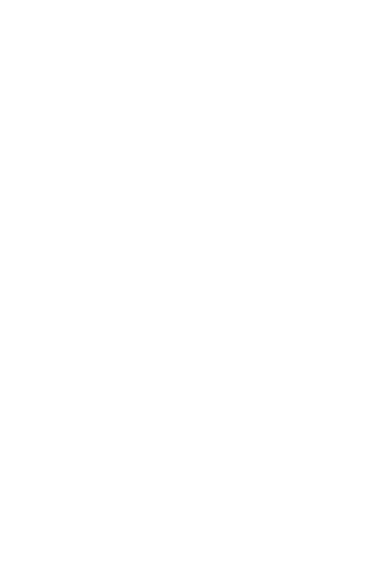
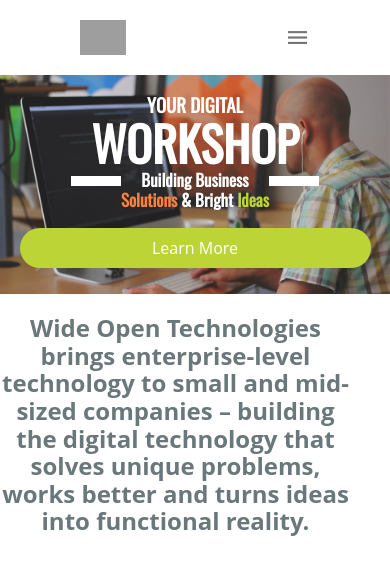
Before and after one commit to ryan-durrant/WideOpenWebsite, a plain HTML site: page index.html in a window 390 px wide. Drawn offline with nearby package versions, Linux system fonts and the light colour scheme; grey boxes are pictures that could not be loaded.

Commit message:
Pushing updates to top part of mobile

```diff
--- a/css/style.css
+++ b/css/style.css
@@ -0,0 +1,103 @@
+@import url('https://fonts.googleapis.com/css?family=Oswald');
+
+html, body {
+  box-sizing: border-box;
+}
+
+nav {
+  display: flex;
+  justify-content: space-around;
+  align-items: center;
+  height: 75px;
+}
+
+#mobileLogo {
+  height: 35px;
+}
+
+#hamburger {
+  width: 25px;
+  height: 25px;
+  align-self: center;
+}
+
+#upperImage {
+  /*width: 125%;
+  margin: auto;*/
+  width: 100%;
+  align-self:center;
+}
+
+.upperImageSection {
+  position: relative;
+  display: flex;
+  justify-content: center;
+}
+
+#heading {
+  text-transform: uppercase;
+}
+.upperText {
+  color: white;
+  position: absolute;
+  top: 0;
+  font-family: 'Oswald', sans-serif;
+  text-align: center;
+}
+
+#orangeText {
+  color: #FF803A;
+}
+
+#greenText {
+  color: #BDD436;
+}
+
+#heading2nd {
+  text-transform: capitalize;
+}
+
+.upperWhiteLine {
+  width: 50px;
+  border-top: 10px white solid;
+}
+
+.button {
+  display: flex;
+  align-items: center;
+  width: 90%;
+  position: absolute;
+  bottom: 12%;
+}
+
+#topButton {
+  width: 100%;
+}
+
+button {
+  background-color: #BDD436;
+  border-radius: 20px;
+  color: white;
+  border: 0;
+  font-family: 'Open Sans', sans-serif;
+  height: 40px;
+}
+
+.secondTextSection {
+  display: flex;
+  font-size: .9em;
+}
+
+.secondTextSection .upperWhiteLine {
+  position: relative;
+  top: 15%;
+}
+
+.description {
+  text-align: center;
+  font-family: 'Open Sans', sans-serif;
+  color: #6A787C;
+  width: 90%;
+  display: flex;
+  align-self: center;
+}
--- a/index.html
+++ b/index.html
@@ -1,12 +1,43 @@
 <!DOCTYPE html>
 <html>
-  <head>
+
+<head>
     <meta charset="utf-8">
     <title>WideOpen Project</title>
     <link rel="stylesheet" href="css/normalize.css">
     <link rel="stylesheet" href="css/style.css">
-  </head>
-  <body>
+</head>
 
-  </body>
+<body>
+    <nav>
+        <img id="mobileLogo" src="http://wideopentech.com/themes/wot-2013-gm/_/img/title_wideopentech.png" alt="" />
+        <img id="hamburger" src="images/hamburger.png" alt="" />
+        <!-- <a href="#" class="box-shadow-menu"></a> -->
+    </nav>
+    <section>
+        <div class="upperImageSection">
+            <img id="upperImage" src="images/background_pic.jpg" alt="">
+          <div class="upperText">
+                <h3 id="heading">your digital
+          <br><span style="font-size:3rem">workshop</span><br>
+
+            <div class="secondTextSection">
+              <span><div class="upperWhiteLine"></div></span><span id="heading2nd">Building Business<br><span id="orangeText">Solutions</span> & Bright <span id="greenText">Ideas</span></span><span><div class="upperWhiteLine"></div></span></h3>
+            </div>
+
+
+          <div class="button">
+              <button id="topButton" type="button" name="button">Learn More</button>
+          </div>
+        </div>
+        </div>
+
+        <div class="description">
+          <h2 id="descriptionText">Wide Open Technologies brings enterprise-level technology
+to small and mid-sized companies – building the digital technology that
+solves unique problems, works better and turns ideas into functional reality.</h2>
+        </div>
+    </section>
+</body>
+
 </html>
```
Also changed, not shown: images/background_pic.jpg (added), images/hamburger.png (added).
